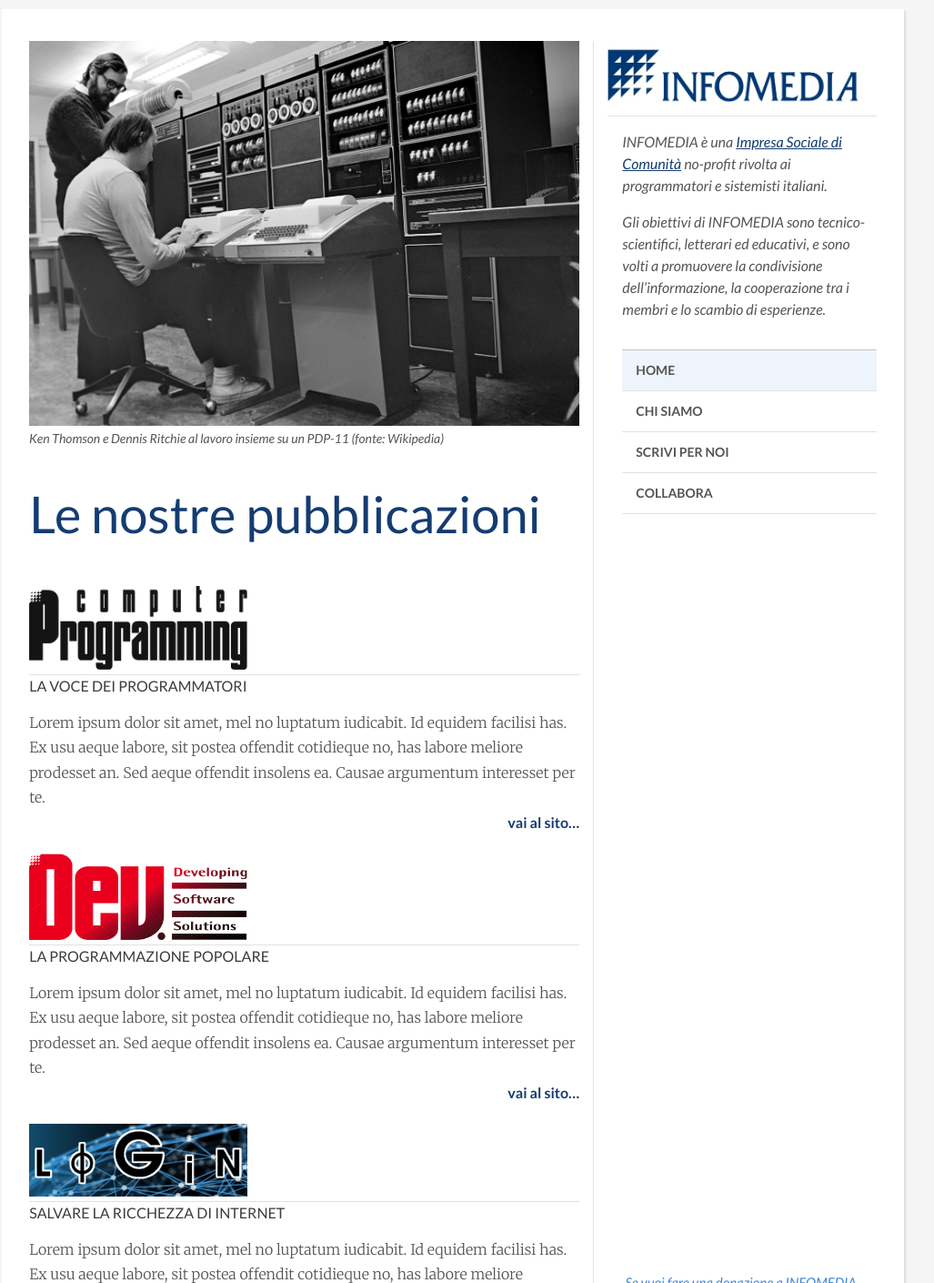
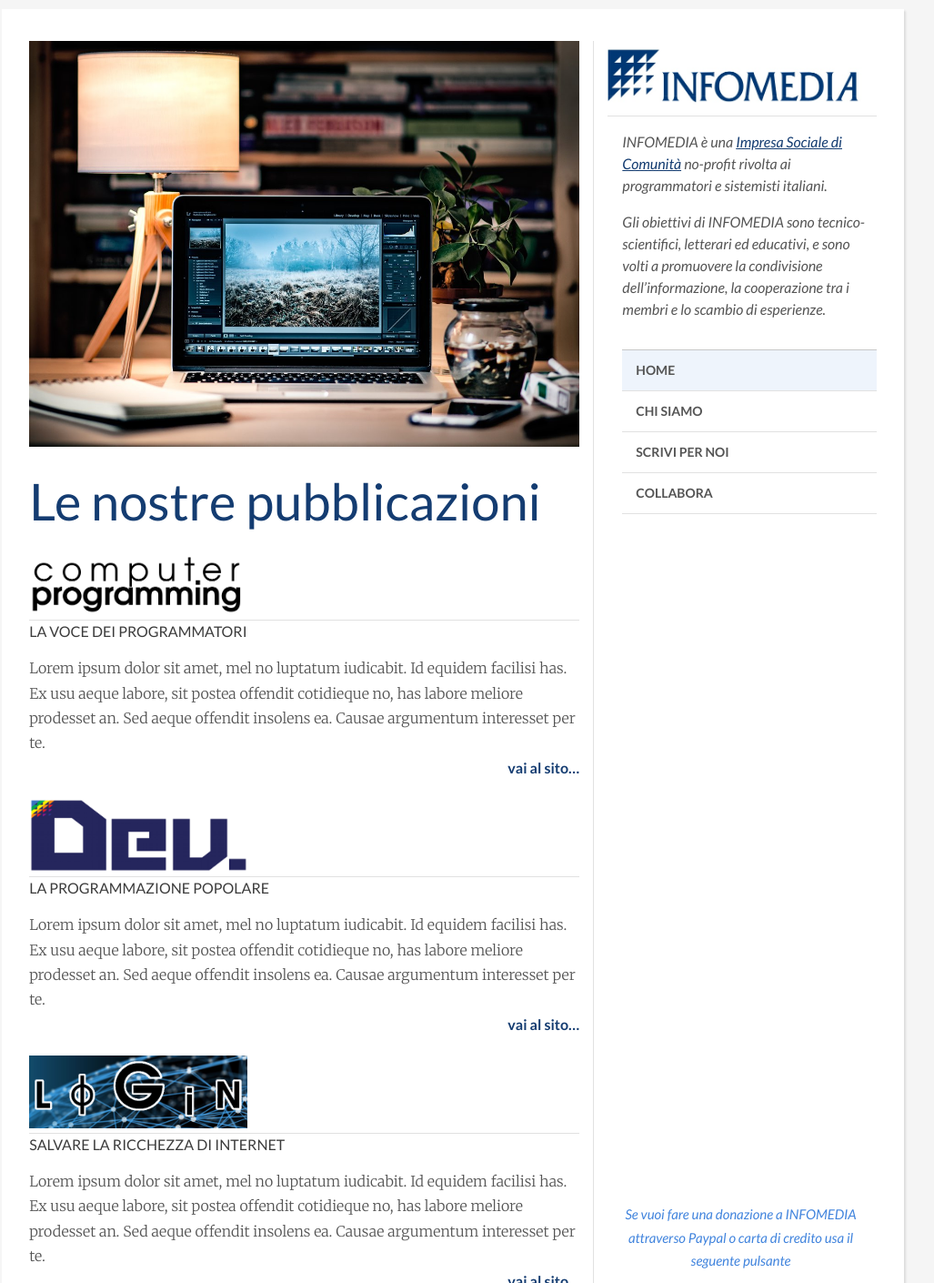
Before and after one commit to infomedia-it/infomedia-it.github.io, a Jekyll site: the page built from index.html, in a window 1280 px wide, cut to the strip 0-1410 px from the top of the page. Shown: the whole strip at 91% size, without its empty margins (142-1169 px from the left). Built offline with Jekyll 4.4.1, drawn with Linux system fonts in a browser that asks for light colours.

Commit message:
logos updated to current version + opening image from unsplash.com

```diff
--- a/_sass/elements/_home-layout.scss
+++ b/_sass/elements/_home-layout.scss
@@ -4,11 +4,11 @@
   padding-bottom: 40px;
 
   h1 {
-    font-size: 56px;
-    margin: 20px 0 50px 0;
+    font-size: 48px;
+    margin: 20px 0 30px 0 !important;
 
-    @media (max-width: 929px) {
-      margin-top: 0;
+    @media (min-width: 600px) {
+      font-size: 56px;
     }
   }
 
--- a/index.html
+++ b/index.html
@@ -7,9 +7,8 @@ title: Infomedia editore
     $('#lnk-home').addClass('active');
 </script>
 
-<img src="img/apertura.jpg" class="img-responsive" alt="Ken Thomson e Dennis Ritchie al lavoro insieme su un PDP-11" />
-
-<p class="picture-label" aria-hidden="true">Ken Thomson e Dennis Ritchie al lavoro insieme su un PDP-11 (fonte: Wikipedia)</p>
+<!-- src: https://unsplash.com/photos/eBRTYyjwpRY -->
+<img src="img/apertura.jpg" class="img-responsive" alt="" />
 
 <section class="home-page text-container">
 
```
Also changed, not shown: img/apertura.jpg, img/cp.png, img/dev.png.
